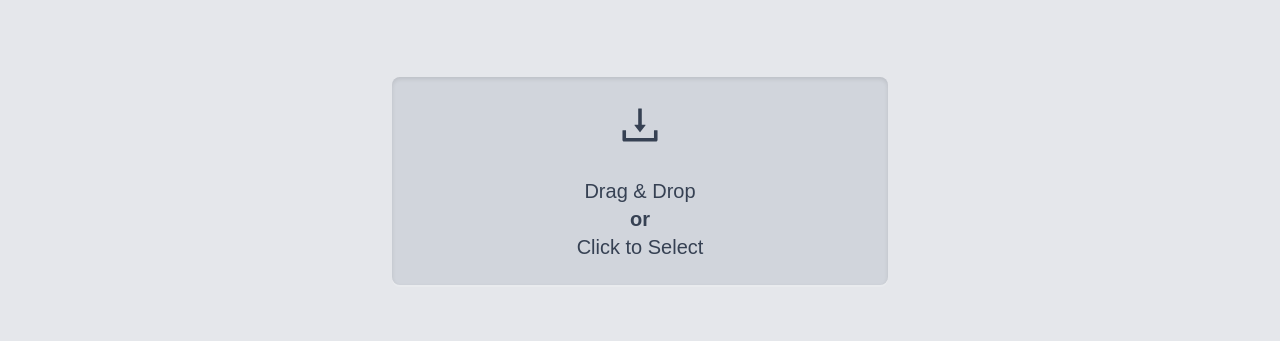
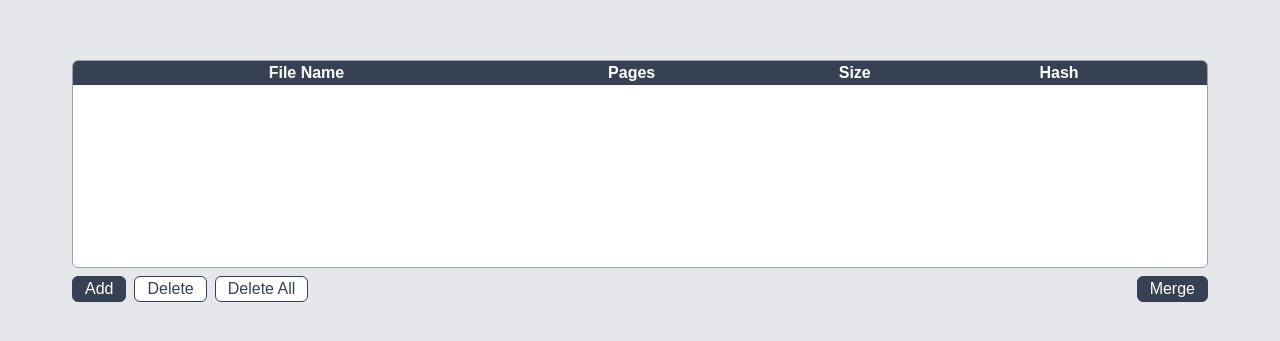
Before and after one commit to nougat-sw/pdf-merge, a React (Vite) app: page / in a window 1280 px wide. Shown: the part 219-560 px from the top of the page. Built offline with nearby package versions, Linux system fonts and the light colour scheme; a web font is replaced by a local one.

Commit message:
feature: ui

```diff
--- a/eslint.config.js
+++ b/eslint.config.js
@@ -20,6 +20,7 @@ export default tseslint.config(
         rules: {
             ...reactHooks.configs.recommended.rules,
             "react-refresh/only-export-components": ["warn", { allowConstantExport: true }],
+            "@typescript-eslint/no-unused-vars": "warn",
         },
-    }
+    },
 );
--- a/src/App.tsx
+++ b/src/App.tsx
@@ -1,12 +1,10 @@
-import DropZone from "./components/DropZone";
-import FileList from "./components/FileList";
+import Dropzone from "./components/Dropzone";
 
 export default function App() {
     return (
         <div className="flex h-dvh items-center justify-center bg-gray-200 text-gray-700">
-            <div className="w-lg px-2">
-                <DropZone />
-                <FileList />
+            <div className="flex w-6xl flex-col gap-2 px-2">
+                <Dropzone />
             </div>
         </div>
     );
--- a/src/Contexts/FileContext.tsx
+++ b/src/Contexts/FileContext.tsx
@@ -1,11 +1,17 @@
 import { createContext, useState } from "react";
 import type { FileContextType } from "../types/FileContextType";
 import type { FileWithHash } from "../types/FileWithHash";
-import xxhash from "xxhash-wasm";
+import getFileHash from "../lib/hashFile.ts";
 
 const defaultContext: FileContextType = {
     files: [],
-    addFile: () => {},
+    addFiles: () => {},
+    deleteSelected: () => {},
+    deleteAll: () => {},
+    toggleIsSelected: () => {},
+    selectAll: () => {},
+    deselectAll: () => {},
+    deleteByHash: () => {},
 };
 
 const FileContext = createContext<FileContextType>(defaultContext);
@@ -13,32 +19,79 @@ const FileContext = createContext<FileContextType>(defaultContext);
 export default function FileContextProvider({ children }: { children: React.ReactNode }) {
     const [files, setFiles] = useState<Array<FileWithHash>>([]);
 
-    async function hashWithXXHash(file: File): Promise<string> {
-        const { create64 } = await xxhash();
+    async function addFiles(files: Array<File>) {
+        const hashedFiles: FileWithHash[] = [];
 
-        const buffer = await file.arrayBuffer();
+        for (const file of files) {
+            const hash = await getFileHash(file);
 
-        const hash = create64().update(new Uint8Array(buffer)).digest().toString(16);
+            if (hashedFiles.some((item) => item.hash === hash)) {
+                continue;
+            }
 
-        return hash;
+            hashedFiles.push({
+                file,
+                hash,
+                isSelected: false,
+            });
+        }
+
+        setFiles((files) => [...files, ...hashedFiles]);
     }
 
-    async function addFile(file: File) {
-        const hash = await hashWithXXHash(file);
-
-        if (files.some((file) => file.hash === hash)) {
-            console.warn("duplicate: " + file.name);
-        }
-
-        const fileWithHash = {
-            hash,
-            file,
-        };
-
-        setFiles((files) => [...files, fileWithHash]);
+    function deleteAll() {
+        setFiles([]);
     }
 
-    return <FileContext.Provider value={{ files, addFile }}>{children}</FileContext.Provider>;
+    function deleteSelected() {
+        setFiles((files) => files.filter((file) => !file.isSelected));
+    }
+
+    function deleteByHash(hash: string) {
+        setFiles((files) => files.filter((file) => file.hash !== hash));
+    }
+
+    function toggleIsSelected(hash: string) {
+        setFiles((files) =>
+            files.map((file) => {
+                if (file.hash === hash) return { ...file, isSelected: !file.isSelected };
+                else return file;
+            }),
+        );
+    }
+
+    function selectAll() {
+        setFiles((files) =>
+            files.map((file) => {
+                return { ...file, isSelected: true };
+            }),
+        );
+    }
+
+    function deselectAll() {
+        setFiles((files) =>
+            files.map((file) => {
+                return { ...file, isSelected: false };
+            }),
+        );
+    }
+
+    return (
+        <FileContext.Provider
+            value={{
+                files,
+                addFiles,
+                deleteAll,
+                deleteSelected,
+                toggleIsSelected,
+                selectAll,
+                deselectAll,
+                deleteByHash,
+            }}
+        >
+            {children}
+        </FileContext.Provider>
+    );
 }
 
 export { FileContext };
--- a/src/components/DropZone.tsx
+++ b/src/components/DropZone.tsx
@@ -1,44 +1,85 @@
 import { useCallback, useContext } from "react";
 import { useDropzone } from "react-dropzone";
-import { AiOutlineDownload } from "react-icons/ai";
 import { FileContext } from "../Contexts/FileContext";
+import TableOperations from "./TableOperations";
+import { filesize } from "filesize";
+import { truncateEnd } from "../lib/truncate";
+import { FaTrash } from "react-icons/fa";
 
-export default function MyDropzone() {
-    const { addFile } = useContext(FileContext);
+export default function Dropzone() {
+    const { addFiles, files, toggleIsSelected, selectAll, deselectAll, deleteByHash } = useContext(FileContext);
 
     const onDrop = useCallback(
-        function (files: File[]) {
-            for (const file of files) {
-                addFile(file);
-            }
+        function (files: Array<File>) {
+            addFiles(files);
         },
-        [addFile],
+        [addFiles],
     );
 
-    const { getRootProps, getInputProps, isDragActive } = useDropzone({ onDrop });
+    const { getRootProps, getInputProps, open } = useDropzone({
+        onDrop,
+        accept: {
+            "application/pdf": [],
+        },
+        noClick: true,
+        multiple: true,
+    });
+
+    function handleCheckAll(event: React.ChangeEvent<HTMLInputElement>) {
+        const isChecked = event.target.checked;
+
+        if (isChecked) {
+            selectAll();
+        } else {
+            deselectAll();
+        }
+    }
+
+    const tableContent = files.map((file) => (
+        <tr key={file.hash} className="divide-x divide-gray-300 odd:bg-gray-100">
+            <td className="px-1 text-center">
+                <input
+                    type="checkbox"
+                    className="accent-white"
+                    checked={file.isSelected}
+                    onChange={() => toggleIsSelected(file.hash)}
+                />
+            </td>
+            <td className="px-1">{truncateEnd(file.file.name.split(".pdf")[0], 60) + ".pdf"}</td>
+            <td className="px-1 text-center">-</td>
+            <td className="px-1 text-center">{filesize(file.file.size)}</td>
+            <td className="px-1 text-center font-mono">{file.hash}</td>
+            <td className="px-1 text-center">
+                <button className="cursor-pointer text-red-400" onClick={() => deleteByHash(file.hash)}>
+                    <FaTrash />
+                </button>
+            </td>
+        </tr>
+    ));
 
     return (
-        <div
-            {...getRootProps()}
-            className="cursor-pointer rounded-lg bg-gray-300 shadow-[0_2px_0_hsla(0,_0%,_100%,_.15)] inset-shadow-sm inset-shadow-black/10"
-        >
-            <input {...getInputProps()} />
-            <div className="flex min-h-52 flex-col items-center justify-between py-6">
-                <AiOutlineDownload className="text-5xl" />
-                <div className="text-center text-xl">
-                    {isDragActive ? (
-                        <p>Drop the files here</p>
-                    ) : (
-                        <p>
-                            Drag &amp; Drop
-                            <br />
-                            <span className="font-bold">or</span>
-                            <br />
-                            Click to Select
-                        </p>
-                    )}
-                </div>
+        <div className="flex flex-col gap-2">
+            <div {...getRootProps()} className="min-h-52 overflow-hidden rounded-md border border-gray-400 bg-white">
+                <input {...getInputProps()} />
+                <table className="w-full table-auto border-collapse overflow-scroll">
+                    <thead>
+                        <tr className="bg-gray-700 text-white">
+                            <th className="px-1">
+                                {files.length > 0 && (
+                                    <input type="checkbox" className="accent-white" onChange={handleCheckAll} />
+                                )}
+                            </th>
+                            <th className="px-1">File Name</th>
+                            <th className="px-1">Pages</th>
+                            <th className="px-1">Size</th>
+                            <th className="px-1">Hash</th>
+                            <th className="px-1"></th>
+                        </tr>
+                    </thead>
+                    <tbody className="divide-y divide-gray-300">{tableContent}</tbody>
+                </table>
             </div>
+            <TableOperations openFileDialog={open} />
         </div>
     );
 }
--- a/src/components/FileList.tsx
+++ /dev/null
@@ -1,13 +0,0 @@
-import { useContext } from "react";
-import { FileContext } from "../Contexts/FileContext";
-
-export default function FileList() {
-    const { files } = useContext(FileContext);
-    return (
-        <ul>
-            {files.map((file) => (
-                <li key={file.hash}>{file.hash.length}</li>
-            ))}
-        </ul>
-    );
-}
--- /dev/null
+++ b/src/components/TableOperations.tsx
@@ -0,0 +1,34 @@
+import { useContext } from "react";
+import { FileContext } from "../Contexts/FileContext";
+
+export default function TableOperations({ openFileDialog }: { openFileDialog: () => void }) {
+    const { deleteSelected, deleteAll } = useContext(FileContext);
+
+    return (
+        <div className="flex justify-between gap-2">
+            <div className="flex gap-2">
+                <button
+                    onClick={openFileDialog}
+                    className="cursor-pointer rounded-md border border-gray-700 bg-gray-700 px-3 text-white ring-gray-700 ring-offset-2 ring-offset-gray-200 focus:ring-2 focus:outline-none active:ring"
+                >
+                    <span>Add</span>
+                </button>
+                <button
+                    onClick={deleteSelected}
+                    className="cursor-pointer rounded-md border border-gray-700 bg-white px-3 ring-gray-700 ring-offset-2 ring-offset-white focus:ring-2 focus:outline-none"
+                >
+                    Delete
+                </button>
+                <button
+                    onClick={deleteAll}
+                    className="cursor-pointer rounded-md border border-gray-700 bg-white px-3 ring-gray-700 ring-offset-2 ring-offset-white focus:ring-2 focus:outline-none"
+                >
+                    Delete All
+                </button>
+            </div>
+            <button className="cursor-pointer rounded-md border border-gray-700 bg-gray-700 px-3 text-white ring-gray-700 ring-offset-2 ring-offset-gray-200 focus:ring-2 focus:outline-none active:ring">
+                Merge
+            </button>
+        </div>
+    );
+}
--- /dev/null
+++ b/src/lib/hashFile.ts
@@ -0,0 +1,12 @@
+import xxhash from "xxhash-wasm";
+
+export default async function getFileHash(file: File): Promise<string> {
+    const { create64 } = await xxhash();
+
+    const buffer = await file.arrayBuffer();
+
+    const hash = create64().update(new Uint8Array(buffer)).digest().toString(16);
+
+    const leftPaddedHash = hash.padStart(16, "0");
+    return leftPaddedHash;
+}
--- /dev/null
+++ b/src/lib/truncate.ts
@@ -0,0 +1,15 @@
+export function truncateEnd(src: string, outLen: number) {
+    if (src.length <= outLen) return src;
+
+    const out = src.substring(0, outLen - 3) + "...";
+
+    return out;
+}
+
+export function truncateStart(src: string, outLen: number) {
+    if (src.length <= outLen) return src;
+
+    const out = "..." + src.substring(3 + src.length - outLen);
+
+    return out;
+}
--- a/src/types/FileWithHash.d.ts
+++ b/src/types/FileWithHash.d.ts
@@ -1,6 +1,7 @@
 type FileWithHash = {
     file: File;
     hash: string;
+    isSelected: boolean;
 };
 
 export { FileWithHash };
```
Also changed, not shown: src/main.tsx (+7 -0 lines), src/types/FileContextType.d.ts (+7 -1 lines).
